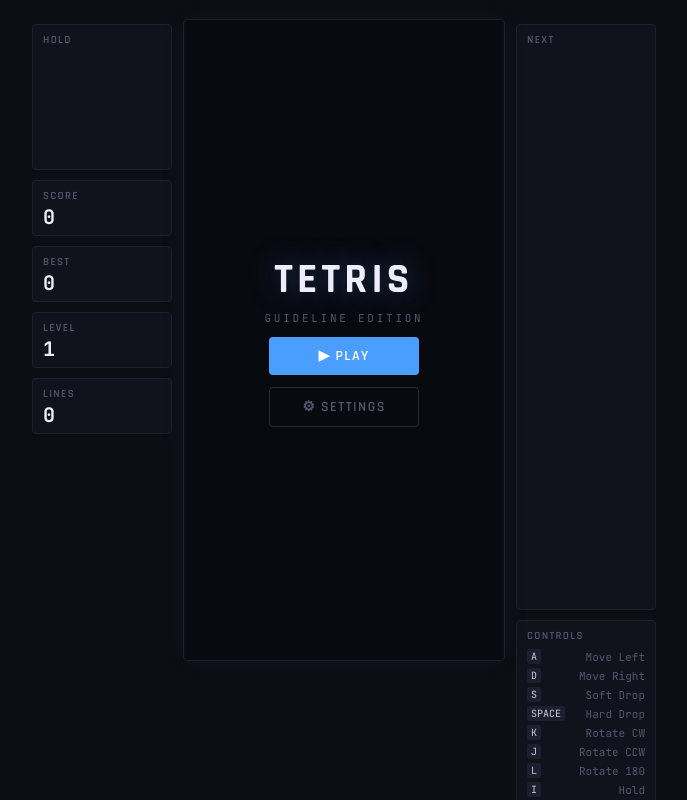
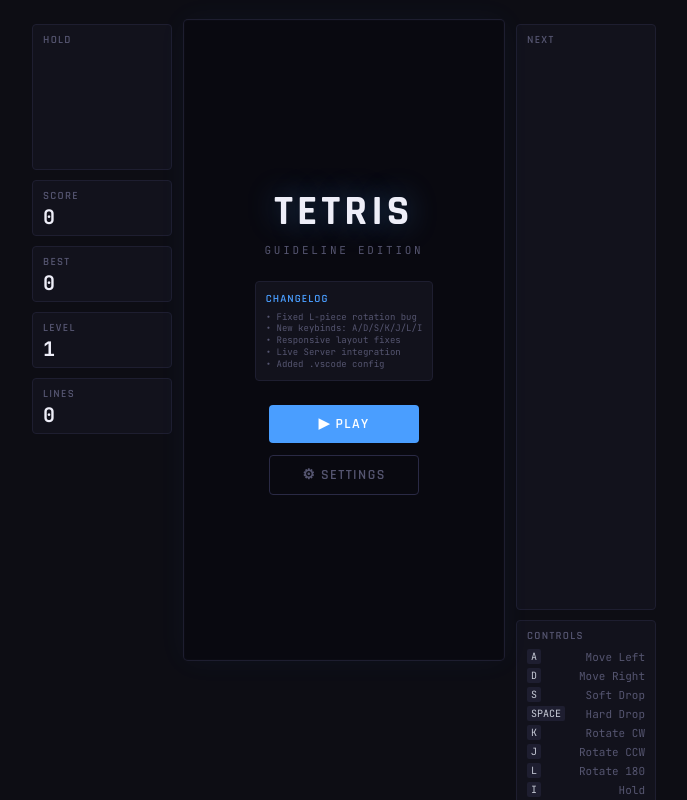
Before and after one commit to Guichin1/Open-web-tetris, a plain HTML site: page index.html in a window 1280 px wide. Shown: the whole page, without its empty margins (296-983 px from the left). Drawn offline with Linux system fonts and the light colour scheme.

Commit message:
rotação resolvida

```diff
--- a/index.html
+++ b/index.html
@@ -50,6 +50,16 @@
         <div class="overlay-box">
           <div class="overlay-logo">TETRIS</div>
           <div class="overlay-subtitle">GUIDELINE EDITION</div>
+          <div class="changelog">
+            <div class="changelog-title">CHANGELOG</div>
+            <div class="changelog-content">
+              • Fixed L-piece rotation bug<br>
+              • New keybinds: A/D/S/K/J/L/I<br>
+              • Responsive layout fixes<br>
+              • Live Server integration<br>
+              • Added .vscode config
+            </div>
+          </div>
           <button class="btn-primary" id="btn-start">▶ PLAY</button>
           <button class="btn-secondary" id="btn-settings-start">⚙ SETTINGS</button>
         </div>
--- a/piece.js
+++ b/piece.js
@@ -89,22 +89,10 @@
   [[0,0],[0,1],[1,1],[2,1]],    // L (wait — this is J's L… let me re-check)
 ];
 
-// Actual Guideline L at state L: .X. / .X. / XX.
-// That's top-right area... row 0: [0,1] no wait
-// L-piece in state L (CCW from spawn):
-//  XX
-//   X
-//   X
-// Using 3-wide sub in 4x4:
-// row0: col1,col2? No...
-// Let me use the standard reference:
-// L-state-L: minos at (0,1),(1,1),(2,1),(2,2) — that's R rotated
-// Actually state L = col0+1 col1+1:
-// . X .
-// . X .
-// X X .
-// = [0,1],[1,1],[2,0],[2,1]
-PIECE_SHAPES.L[3] = [[0,1],[1,1],[2,0],[2,1]];
+// Actual Guideline L at state L: XX. / .X. / .X.
+// That's top-left area: row0: col0,col1; row1: col1; row2: col1
+// = [0,0],[0,1],[1,1],[2,1]
+PIECE_SHAPES.L[3] = [[0,0],[0,1],[1,1],[2,1]];
 
 // And J state R should be:
 // . X X
--- a/style.css
+++ b/style.css
@@ -226,6 +226,34 @@
   letter-spacing: 0.25em;
   color: var(--text-dim);
   margin-top: -8px;
+}
+
+/* ---- CHANGELOG ---- */
+.changelog {
+  margin: 12px 0;
+  padding: 10px;
+  background: var(--bg-panel);
+  border: 1px solid var(--border);
+  border-radius: var(--radius);
+  max-width: 280px;
+  text-align: left;
+}
+
+.changelog-title {
+  font-family: var(--font-head);
+  font-size: 11px;
+  font-weight: 600;
+  letter-spacing: 0.1em;
+  color: var(--accent);
+  margin-bottom: 6px;
+  text-transform: uppercase;
+}
+
+.changelog-content {
+  font-family: var(--font-mono);
+  font-size: 9px;
+  color: var(--text-dim);
+  line-height: 1.3;
 }
 
 .go-score-label {
```
